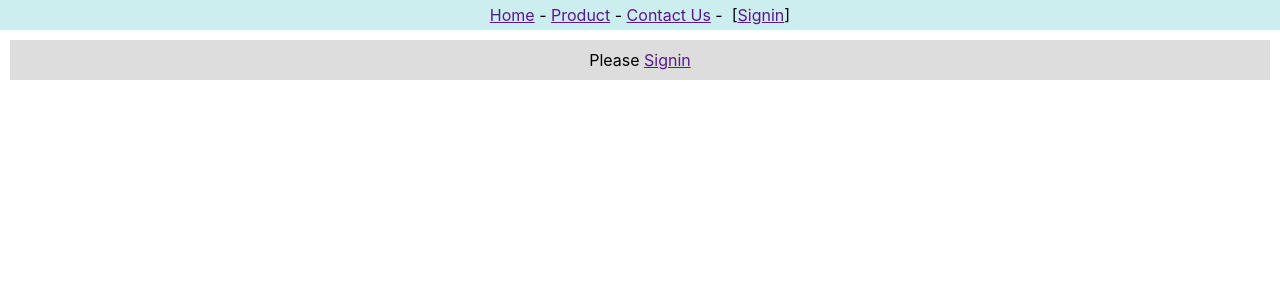
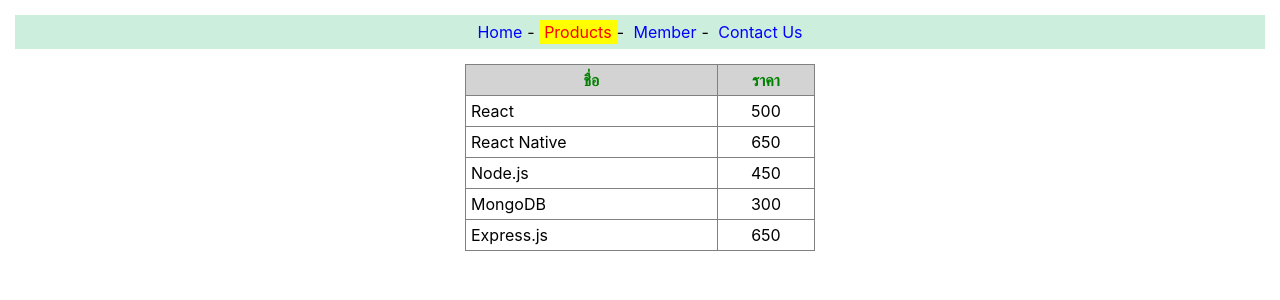
Before and after one commit to XZACTA/app1, a React (Create React App) app: page /products in a window 1280 px wide. Shown: the top 300 px of the page. Built offline with nearby package versions, Linux system fonts and the light colour scheme.

Commit message:
Route and NavLink
add router3.js

```diff
--- a/package.json
+++ b/package.json
@@ -8,6 +8,7 @@
     "@testing-library/user-event": "^13.5.0",
     "react": "^18.2.0",
     "react-dom": "^18.2.0",
+    "react-router-dom": "^6.16.0",
     "react-scripts": "5.0.1",
     "tar": "^6.1.15",
     "web-vitals": "^2.1.4"
--- a/src/App.js
+++ b/src/App.js
@@ -10,14 +10,18 @@
 // import Content from './context-content'
 import Header2 from './context-header2'
 import Content2 from './context-content2'
+//import Router2 from './router2'
+import Router3 from './router3'
 
 
 export default function App(){
-  let[user,setUser]= React.useState()
-  return (
-      <userContext.Provider value={[user,setUser]}>
-        <Header2/>
-        <Content2/>
-      </userContext.Provider>
-  )
+  // let[user,setUser]= React.useState()
+  // return (
+  //     <userContext.Provider value={[user,setUser]}>
+  //       <Header2/>
+  //       <Content2/>
+  //     </userContext.Provider>
+  // )
+
+  return<Router3/>
 }
--- /dev/null
+++ b/src/home.js
@@ -0,0 +1,14 @@
+import React from "react";
+
+export default function Home(){
+    return(
+        <p style={{textAlign:'center'}}>
+            <h3>ยินดีต้อนรับเข้าสู่ React Store</h3>
+            รายชื่อ <a href="/products">สินค้า</a>ที่เรามีจำหน่าย
+            <br/>
+            แต่ท่านต้องเป็น <a href="/member">สมาชิก</a>จึงจะ
+            สั่งซื้อได้<br/>
+            หากมีข้อสงสัย กรุณา <a href="/products">ติดต่อเรา</a>
+        </p>
+    )
+}
--- /dev/null
+++ b/src/member.js
@@ -0,0 +1,9 @@
+import React from 'react'
+
+function Member() {
+  return (
+    <div style={{textAlign:'center'}}>Member Page</div>
+  )
+}
+
+export default Member
--- /dev/null
+++ b/src/navlink.css
@@ -0,0 +1,19 @@
+.nav {
+    background-color: #ced;
+    padding: 7px;
+    text-align: center;
+    margin: 15px;
+}
+
+.menu {       /* สำหรับสถานะ inactive */
+    color: blue;
+    text-decoration: none;
+    padding: 2px 5px;
+}
+
+.active_menu {      /* สำหรับสถานะ active */
+    color: red;
+    background-color: yellow;
+    text-decoration: none;
+    padding: 2px 5px;
+}
--- /dev/null
+++ b/src/products.css
@@ -0,0 +1,18 @@
+table {
+    width: 350px;
+    border-collapse: collapse;
+    margin: auto;
+}
+
+th {
+    background-color: lightgray;
+    color: green;
+}
+
+th, td {
+    padding: 5px;
+}
+
+td:nth-child(2) {
+    text-align: center;
+}
--- /dev/null
+++ b/src/products.js
@@ -0,0 +1,24 @@
+import React, { Component } from "react";
+import './products.css'
+
+export default class Products extends Component{
+    data = [
+        ['React',500],
+        ['React Native',650],
+        ['Node.js',450],
+        ['MongoDB',300],
+        ['Express.js',650]
+    ]
+    render(){
+        return(
+            <table border="1">
+                <tr><th>ชื่อ</th><th>ราคา</th></tr>
+                {
+                    this.data.map(d=>{
+                        return<tr><td>{d[0]}</td><td>{d[1]}</td></tr>
+                    })
+                }
+            </table>
+        )
+    }
+}
--- /dev/null
+++ b/src/router2.js
@@ -0,0 +1,26 @@
+import React from "react";
+import { BrowserRouter, NavLink } from "react-router-dom";
+import './navlink.css'
+
+export default function Router2(){
+    return(
+        <BrowserRouter>
+            <nav className="nav">
+                <NavLink to='/'
+                    className={({isActive})=>
+                        isActive?"active_menu":"menu"}
+                    style={({isActive})=>{
+                        return{
+                            fontWeight:isActive?"bold":""
+                        };
+                }}>Home</NavLink>-&nbsp;
+                <NavLink to='/product' className={({isActive})=>isActive?"active_menu":"menu"}>
+                    Products</NavLink>-&nbsp;
+                <NavLink to='/member' className={({isActive})=>isActive?"active_menu":"menu"}>
+                    Member</NavLink>-&nbsp;
+                <NavLink to='/contact' className={({isActive})=>isActive?"active_menu":"menu"}>
+                    Contact Us</NavLink>
+            </nav>
+        </BrowserRouter>
+    )
+}
--- /dev/null
+++ b/src/router3.js
@@ -0,0 +1,36 @@
+import React from "react";
+import { BrowserRouter,NavLink,Route,Routes,Navigate } from "react-router-dom";
+import'./navlink.css'
+import Products from "./products";
+import Home from "./home";
+import Member from "./member";
+
+export default function Router3() {
+    return(
+        <BrowserRouter>
+            <nav className="nav">
+                <NavLink to='/'
+                    className={({isActive})=>
+                        isActive?"active_menu":"menu"}
+                    style={({isActive})=>{
+                        return{
+                            fontWeight:isActive?"bold":""
+                        };
+                }}>Home</NavLink>-&nbsp;
+                <NavLink to='/products' className={({isActive})=>isActive?"active_menu":"menu"}>
+                    Products</NavLink>-&nbsp;
+                <NavLink to='/member' className={({isActive})=>isActive?"active_menu":"menu"}>
+                    Member</NavLink>-&nbsp;
+                <NavLink to='/contact' className={({isActive})=>isActive?"active_menu":"menu"}>
+                    Contact Us</NavLink>
+            </nav>
+        <Routes style={{margin:'20px'}}>
+            <Route path='/' element={<Home/>}/>
+            <Route path='/products' Component={Products}/>
+            <Route path='/member' element={<Member/>}/>
+            <Route path='/contact' element={<div style={{textAlign:'center'}}>Contact Page</div>}/>
+            <Route path="/*" element={<Navigate to="/"/>}/>
+        </Routes>
+        </BrowserRouter>
+    )
+}
```
Also changed, not shown: 1 other file (tests, documents, lock files or other folders).
